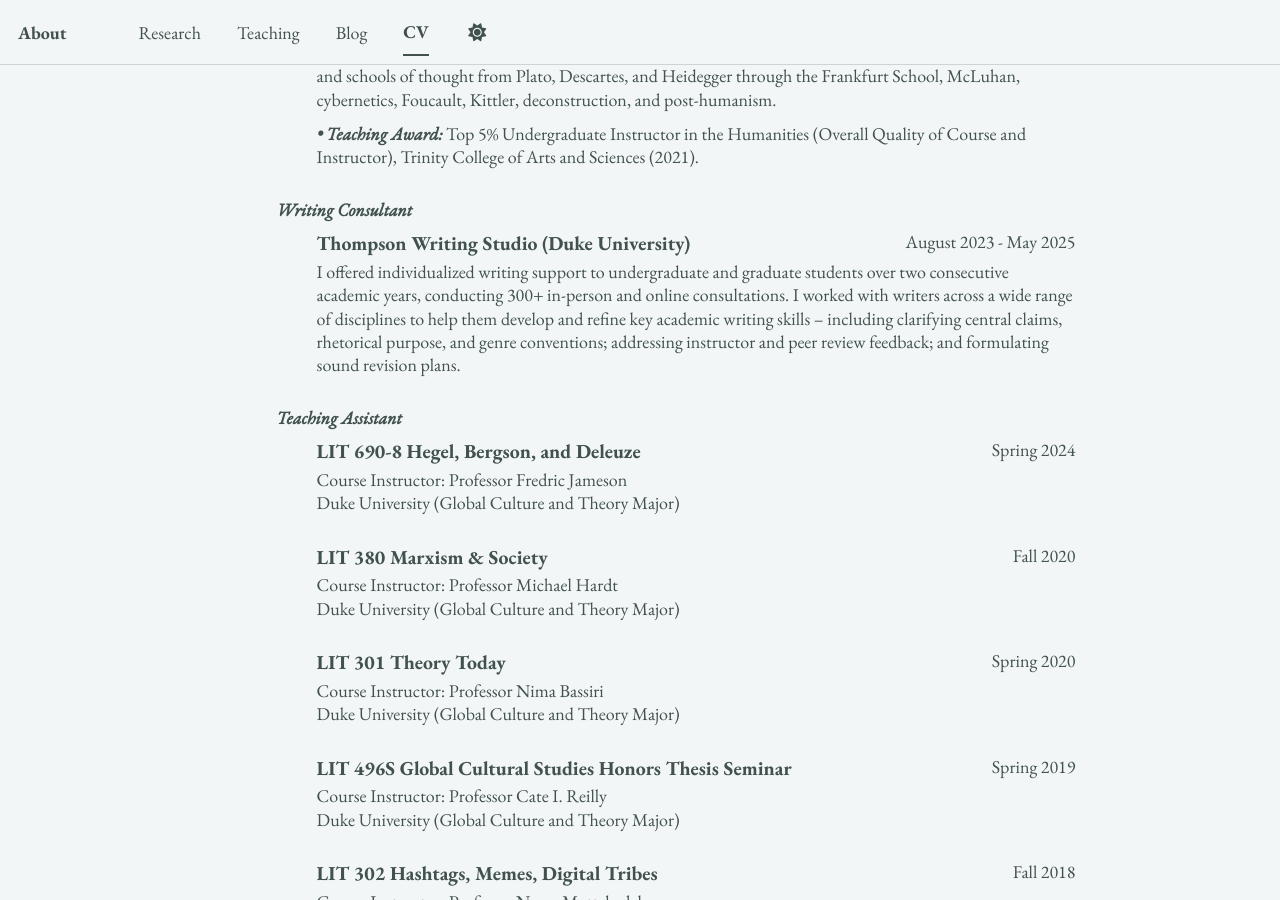
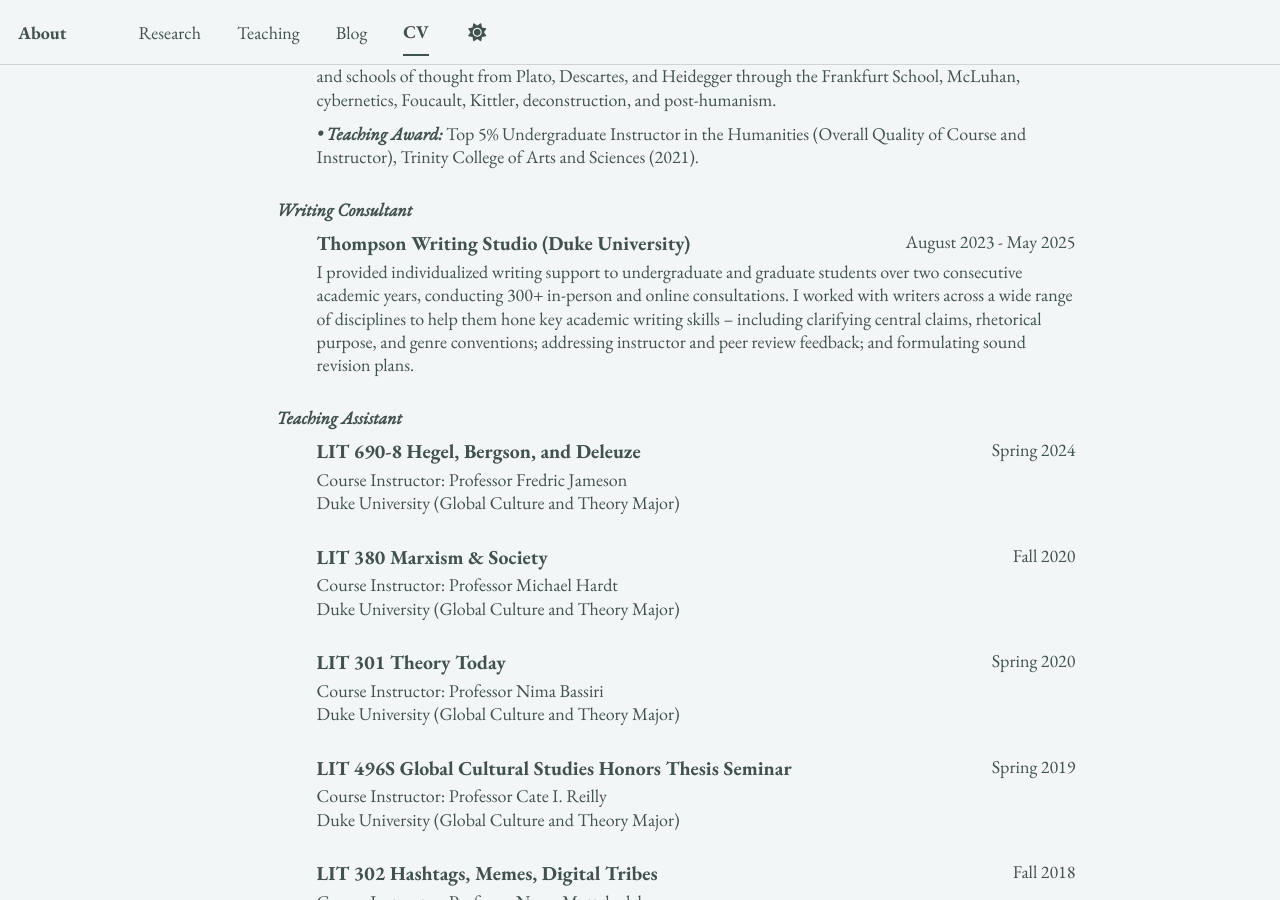
Before and after one commit to epujol90/epujol90.github.io, a Jekyll site: the page built from _pages/cv-json.md, in a window 1280 px wide and 900 px high, scrolled down 5956 px. Built offline with Jekyll 4.4.1, drawn with Linux system fonts in a browser that asks for light colours; a script bundle is joined from its source files by our own code; library files that are not in the unit come from our copies.

Commit message:
Update cv.json

```diff
--- a/_data/cv.json
+++ b/_data/cv.json
@@ -349,7 +349,7 @@
       "institution": "",
       "date": "August 2023 - May 2025",
       "role": "",
-      "description": "I offered individualized writing support to undergraduate and graduate students over two consecutive academic years, conducting 300+ in-person and online consultations. I worked with writers across a wide range of disciplines to help them develop and refine key academic writing skills – including clarifying central claims, rhetorical purpose, and genre conventions; addressing instructor and peer review feedback; and formulating sound revision plans.",
+      "description": "I provided individualized writing support to undergraduate and graduate students over two consecutive academic years, conducting 300+ in-person and online consultations. I worked with writers across a wide range of disciplines to help them hone key academic writing skills – including clarifying central claims, rhetorical purpose, and genre conventions; addressing instructor and peer review feedback; and formulating sound revision plans.",
       "category": "Writing Consultant"
     },
     {
```
